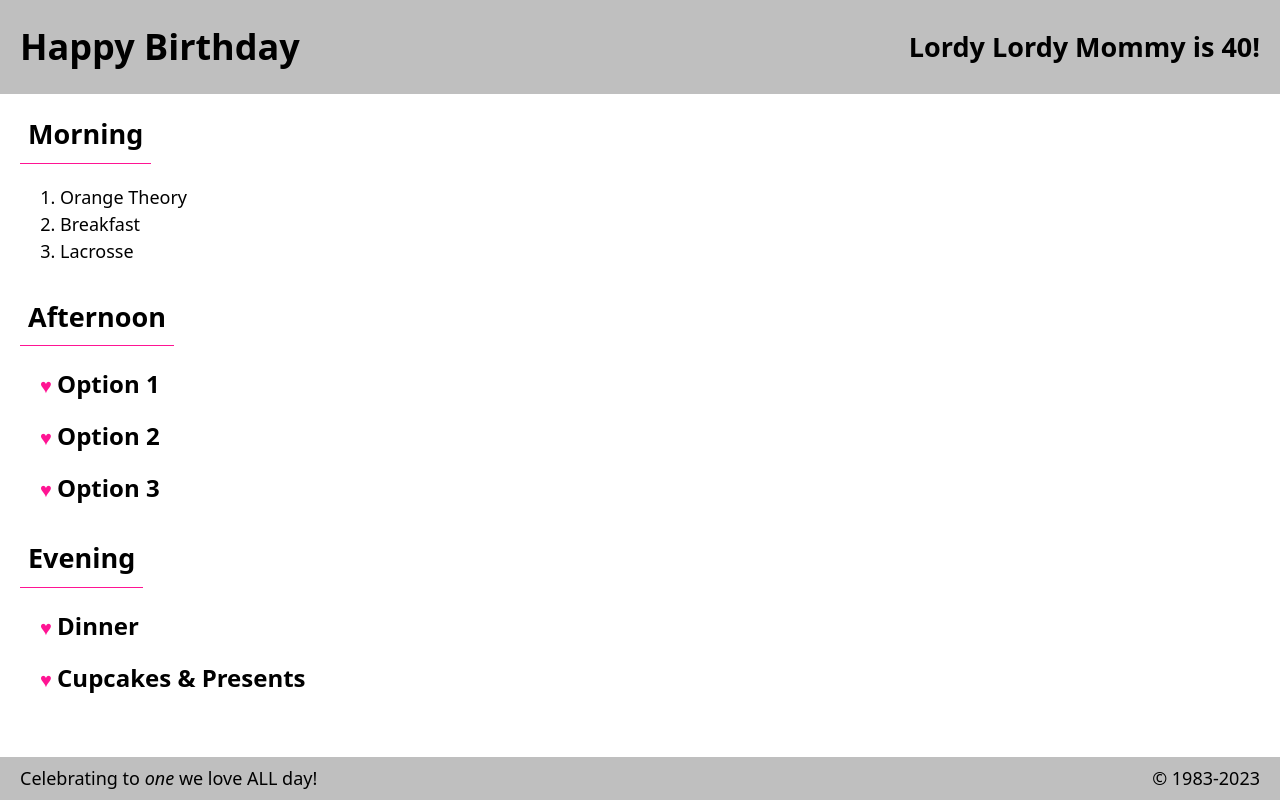
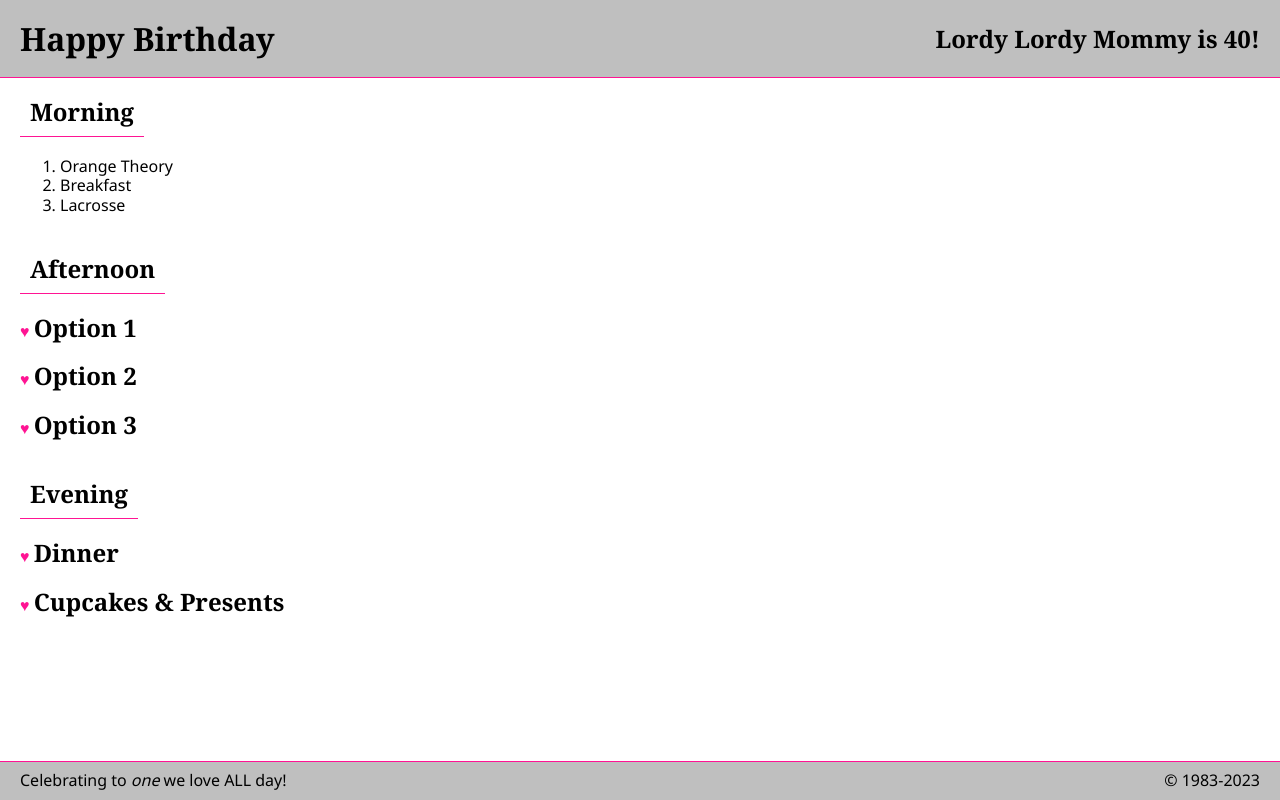
Before and after one commit to tom-schisler/choose-adventure, a plain HTML site: page index.html in a window 1280 px wide. Drawn offline with Linux system fonts and the light colour scheme.

Commit message:
Style updates

```diff
--- a/index.html
+++ b/index.html
@@ -14,7 +14,7 @@
         </header>
         <main>
 
-            <section>
+            <section id="morning">
                 <h2>Morning</h2>
                 <ol>
                     <li>Orange Theory</li>
@@ -23,7 +23,7 @@
                 </ol>
             </section>
 
-            <section>
+            <section id="afternoon">
                 <h2>Afternoon</h2>
                 <details>
                     <summary>Option 1</summary>
@@ -116,7 +116,7 @@
                 </details>
             </section>
 
-            <section>
+            <section id="evening">
                 <h2>Evening</h2>
 
                 <details>
--- a/scss/_html.scss
+++ b/scss/_html.scss
@@ -1,15 +1,11 @@
-html {
-    color-scheme: light dark;
-    scroll-behavior: smooth;
-}
-
 body {
-    font-family: system-ui;
-    font-size: 1.125rem;
-    line-height: 1.5;
+    font-family: var(--font-sans);
+    font-size: var(--font-size);
+    line-height: var(--line-height);
 }
 
 h1, h2, h3, h4, h5, h6 {
+    font-family: var(--font-serif);
     margin: 0;
     padding: 0;
 }
@@ -17,20 +13,18 @@ h1, h2, h3, h4, h5, h6 {
 
 
 ul {
-    margin: 0 1.25rem;
-    padding: 0 1.25rem;
+    margin: 0 var(--spacing);
+    padding: 0 var(--spacing);
     list-style: none;
     display: flex;
     &:not(:last-of-type) {
-        margin-block-end: 1rem;
+        margin-block-end: var(--spacing);
     }
     li {
         margin: 0;
-        padding: 0 0.25rem;
+        padding: 0 calc(var(--spacing)/2);
         &:not(:last-of-type) {
-            &:after {
-                content: " | ";
-            }
+            padding-inline-end: 0;
         }
     }
 }
@@ -40,46 +34,50 @@ section {
     margin: 0;
     padding: 0;
     &:not(:last-of-type) {
-        margin-block-end: 2rem;
+        margin-block-end: calc(var(--spacing)*2);
     }
 
     h2 {
-        width:fit-content;
-        padding-inline: 0.5rem;
-        padding-block-end: 0.5rem;
-        margin-block-end: 1.25rem;
-        border-bottom: 1px solid var(--color-accent);
+        width: fit-content;
+        padding-inline: calc(var(--spacing)/2);
+        padding-block-end: calc(var(--spacing)/2);
+        margin-block-end: var(--spacing);
+        box-shadow: inset 0 -1px 0 0 var(--color-accent);
+    }
+
+    h3 {
+        margin-block-end: var(--spacing);
     }
 
 }
 
 details {
-    margin: 0 1.25rem;
-    padding: 0 1.25rem;
+    margin: 0 calc(var(--spacing)/2);
+    padding: 0 var(--spacing);
+    @media (width >= 50rem) {
+        margin-inline: 0;
+    }
     &:not(:last-of-type) {
-        margin-block-end: 1rem;
+        margin-block-end: var(--spacing);
     }
     &[open] {
         summary {
-            margin-block-end: 1.25rem;
+            margin-block-end: var(--spacing);
         }
     }
     summary {
-        margin: 0 -1.25rem;
+        margin: 0 calc(var(--spacing)*-1);
         padding: 0;
-        font-size: 1.5rem;
+        font-family: var(--font-serif);
+        font-size: calc(var(--font-size)*1.5);
         font-weight: bold;
         cursor: pointer;
         &::marker {
             content: "\2665 \20";
-            font-size: 1.25rem;
+            font-size: var(--font-size);
             font-weight: normal;
             color: var(--color-accent);
         }
 
     }
 }
-
-button {
-    cursor: pointer;
-}
--- a/scss/_layout.scss
+++ b/scss/_layout.scss
@@ -1,37 +1,44 @@
+html {
+    color-scheme: light dark;
+    scroll-behavior: smooth;
+}
+
 body {
     display: flex;
     flex-flow: column nowrap;
     min-height: 100dvh;
     > header {
         flex: 0 1 auto;
-        padding: 0.5rem 1.25rem;
+        padding: calc(var(--spacing)/2) var(--spacing);
         margin: 0;
         display: flex;
         flex-flow: column nowrap;
         justify-content: space-between;
-        gap: 1.25rem;
+        gap: calc(var(--spacing)/2);
         background: rgba(0,0,0,0.25);
-        @media (width >= 62.5em) {
-            padding-block: 1.25rem;
+        box-shadow: inset 0 -1px 0 0 var(--color-accent);
+        @media (width >= 50rem) {
+            padding-block: var(--spacing);
             align-items: center;
             flex-flow: row nowrap;
         }
     }
     > main {
         flex: 1 1 100%;
-        padding: 1.25rem;
+        padding: var(--spacing);
         margin: 0;
     }
     > footer {
         flex: 0 1 auto;
-        padding: 0.5rem 1.25rem;
+        padding: calc(var(--spacing)/2) var(--spacing);
         margin: 0;
         display: flex;
         flex-flow: column nowrap;
         justify-content: space-between;
         background: rgba(0,0,0,0.25);
-        gap: 1.25rem;
-        @media (width >= 62.5em) {
+        box-shadow: inset 0 1px 0 0 var(--color-accent);
+        gap: calc(var(--spacing)/2);
+        @media (width >= 50rem) {
             align-items: center;
             flex-flow: row nowrap;
         }
--- a/scss/_variables.scss
+++ b/scss/_variables.scss
@@ -4,22 +4,19 @@
     --color-text: #333;
     --color-accent: deeppink;
 
+    --spacing: 1.25rem;
+
     // fonts
     --font-sans: 'Noto Sans', sans-serif;
     --font-serif: 'Noto Serif', serif;
     --font-size: 1rem;
     --font-weight: normal;
+    --line-height: 1.2;
 
-    // border
-    --border-spacing: 0.5rem;
-    --border-radius: 0.5rem;
-    --border-color: #333;
-    --border-width: 0.125rem;
-    --border-style: solid;
+    // breakpoints
+    --bp-sm: 37.5rem;   // 600px
+    --bp-md: 50rem;     // 800px
+    --bp-lg: 62.5rem;   // 1000px
+    --bp-xl: 75rem;     // 1200px
 
-    // // dark mode
-    // @media (prefers-color-scheme: dark) {
-    //     --color-bg: #333;
-    //     --color-text: #efefef;
-    // }
 }
```
Also changed, not shown: css/main.css, pages/choice_1-1.html (deleted).
